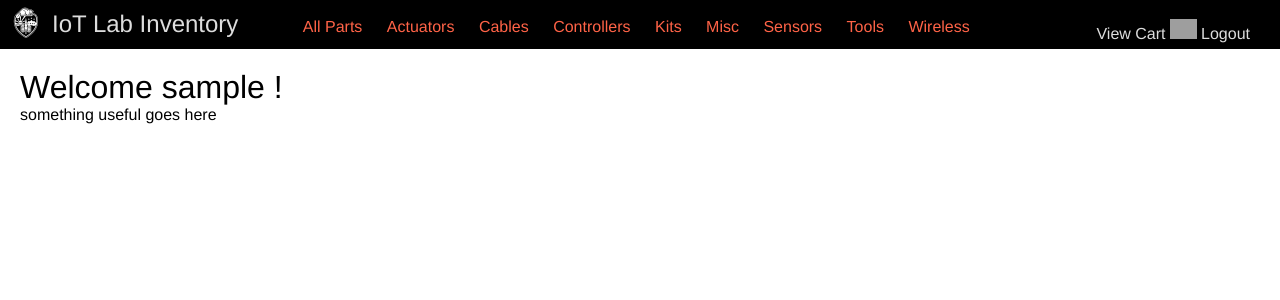
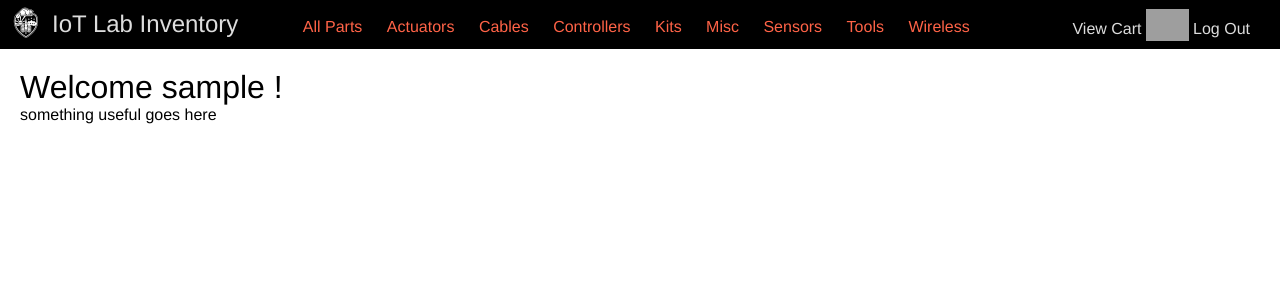
Before and after one commit to osu-cascades/iot-lab-inventory, a Flask app: page / in a window 1280 px wide. Shown: the top 300 px of the page. Run offline with Flask 2, Linux system fonts and the light colour scheme; the visitor is signed in with stand-in values (Sample User, id 1); data comes from the database, SQL or seed files in the repository; data that the repository does not hold is empty; grey boxes are pictures that could not be loaded.

Commit message:
Extract user avatar height into css. Correct log in / log out grammar.

```diff
--- a/iot_lab_inventory/static/main.css
+++ b/iot_lab_inventory/static/main.css
@@ -34,16 +34,16 @@ nav ul li.home a {
   font-family: "helveticaneue-thin", helvetica, arial, sans-serif;
 }
 
-nav ul li.home a:hover, nav ul li.login a:hover {
+nav ul li.home a:hover, nav ul li.user a:hover {
   color: #FFF;
 }
 
-nav ul li.login {
+nav ul li.user {
   float: right;
   padding-top: 9px;
 }
 
-nav ul li.login a {
+nav ul li.user a {
   color: #DDD;
 }
 
@@ -54,6 +54,11 @@ nav img.osu_crest {
   vertical-align: middle;
 }
 
+nav img.user_avatar {
+  height: 32px;
+  margin-top: -10px;
+  vertical-align: middle;
+}
 
 div#content {
   padding: 20px;
--- a/iot_lab_inventory/templates/base.html
+++ b/iot_lab_inventory/templates/base.html
@@ -18,13 +18,13 @@
         <li><a href="/parts?category=sensor">Sensors</a></li>
         <li><a href="/parts?category=tool">Tools</a></li>
         <li><a href="/parts?category=wireless">Wireless</a></li>
-        <li class="login">
+        <li class="user">
           {% if current_user.is_authenticated() %}
             <a href="{{ url_for('view_cart') }}">View Cart</a>
-            <a href="/user"><img height="20" src="{{ current_user.picture }}"/></a>
-            <a href="/logout">Logout</a>
+            <a href="/user"><img class="user_avatar" src="{{ current_user.picture }}"/></a>
+            <a href="/logout">Log Out</a>
           {% else %}
-            <a href="/login">Login</a>
+            <a href="/login">Log In</a>
           {% endif %}
         </li>
       </ul>
```
